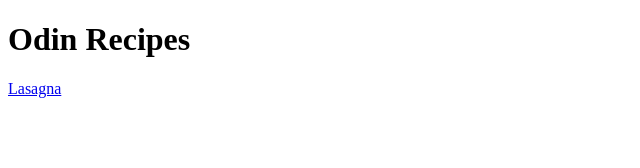
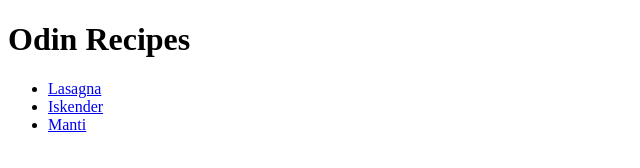
Before and after one commit to Mehmet9007/odin-recipes, a plain HTML site: page index.html in a window 1280 px wide. Shown: the whole page, without its empty margins (0-640 px from the left). Drawn offline with Linux system fonts and the light colour scheme.

Commit message:
new foods links are added to index

```diff
--- a/index.html
+++ b/index.html
@@ -7,6 +7,10 @@
 </head>
 <body>
     <h1>Odin Recipes</h1>
-    <a href="recipes/lasagna.html">Lasagna</a>
+    <ul>
+        <li><a href="recipes/lasagna.html">Lasagna</a></li>
+        <li><a href="recipes/iskender.html">Iskender</a></li>
+        <li><a href="recipes/manti.html">Manti</a></li>
+    </ul>
 </body>
 </html>
```
